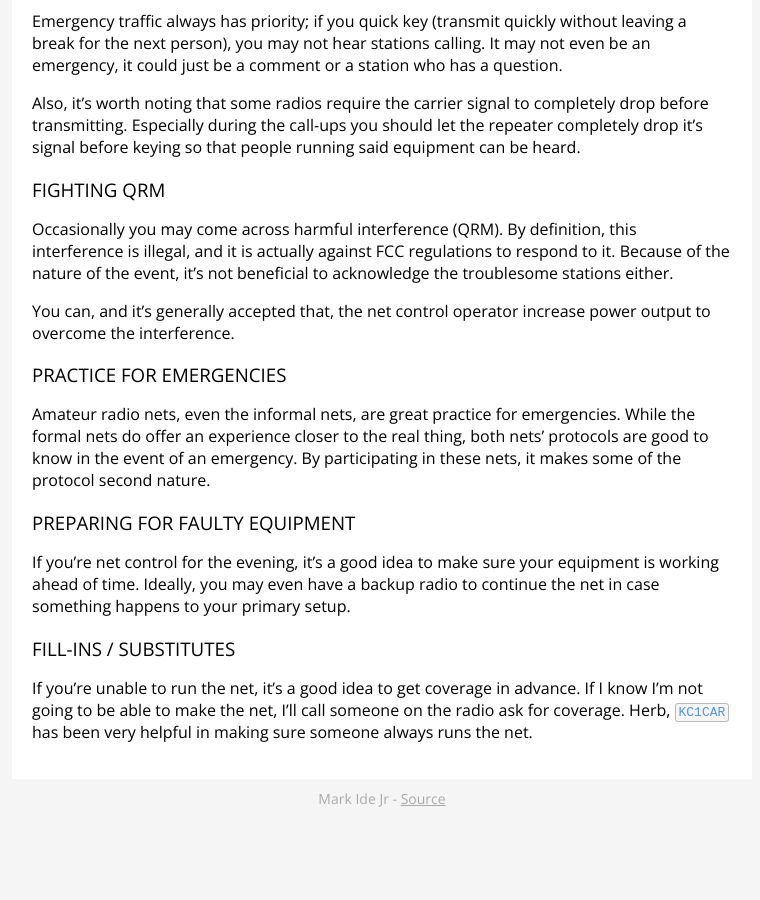
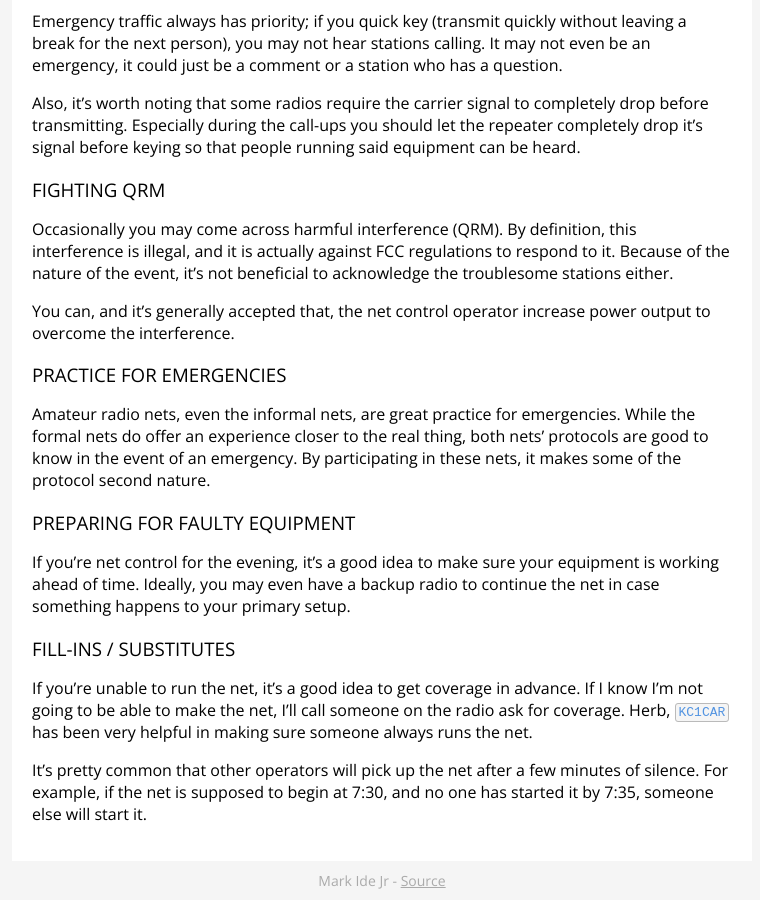
Before and after one commit to mide/mide.io, a Jekyll site: the page built from _posts/2015-10-19-running-a-ham-radio-net.md, in a window 1280 px wide and 900 px high, scrolled down 2526 px. Shown: the whole window, without its empty margins (258-1018 px from the left). Built offline with Jekyll 4.4.1, drawn with Linux system fonts in a browser that asks for light colours; nearby versions of some CDN libraries; before the commit the page ends 3344 px from its top, so only the background shows below that.

Commit message:
Added note about others picking up the net

```diff
--- a/_posts/2015-10-19-running-a-ham-radio-net.md
+++ b/_posts/2015-10-19-running-a-ham-radio-net.md
@@ -88,3 +88,5 @@ If you're net control for the evening, it's a good idea to make sure your equipm
 ### Fill-ins / Substitutes
 
 If you're unable to run the net, it's a good idea to get coverage in advance. If I know I'm not going to be able to make the net, I'll call someone on the radio ask for coverage. Herb, [`KC1CAR`](https://qrz.com/db/kc1car) has been very helpful in making sure someone always runs the net.
+
+It's pretty common that other operators will pick up the net after a few minutes of silence. For example, if the net is supposed to begin at 7:30, and no one has started it by 7:35, someone else will start it.
```
